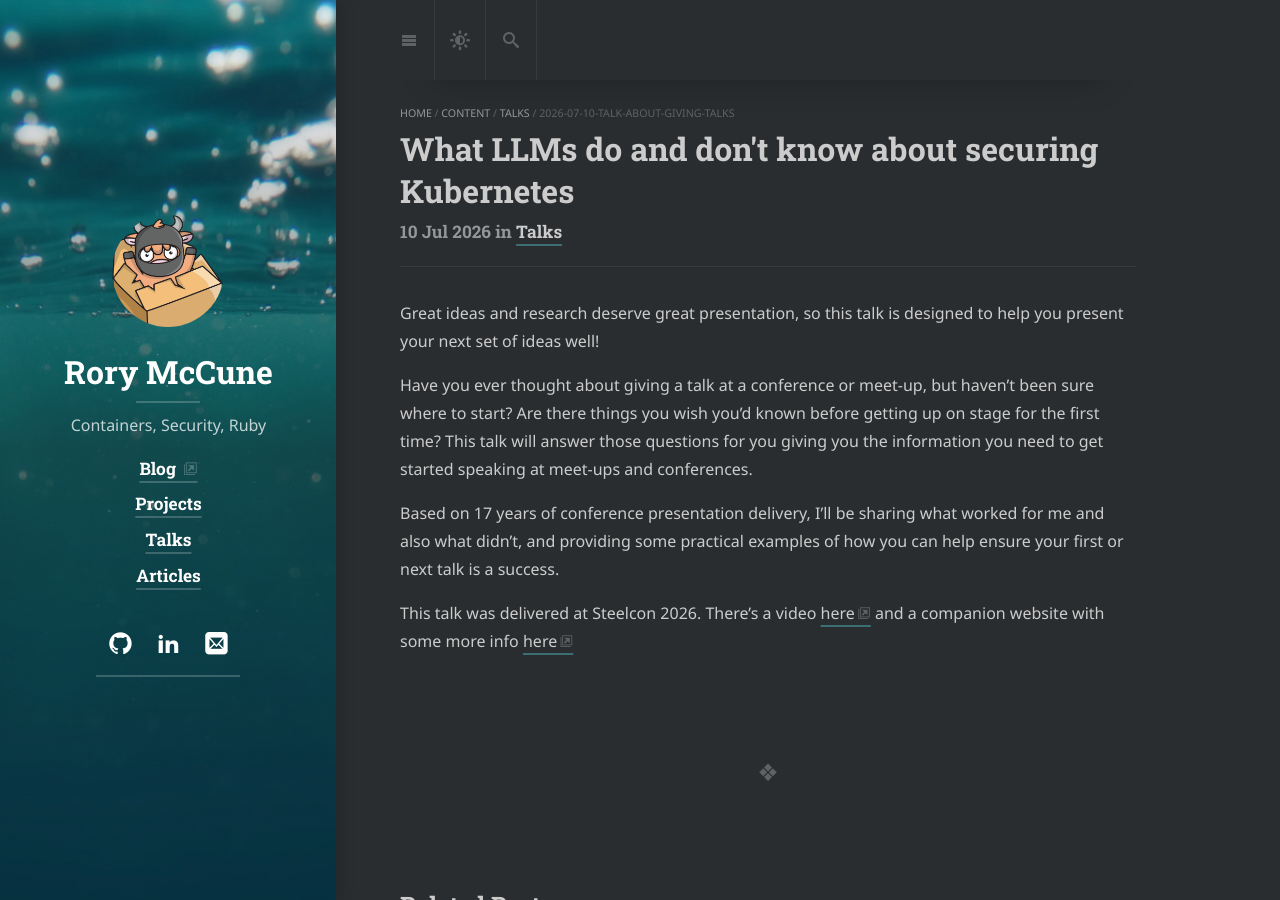
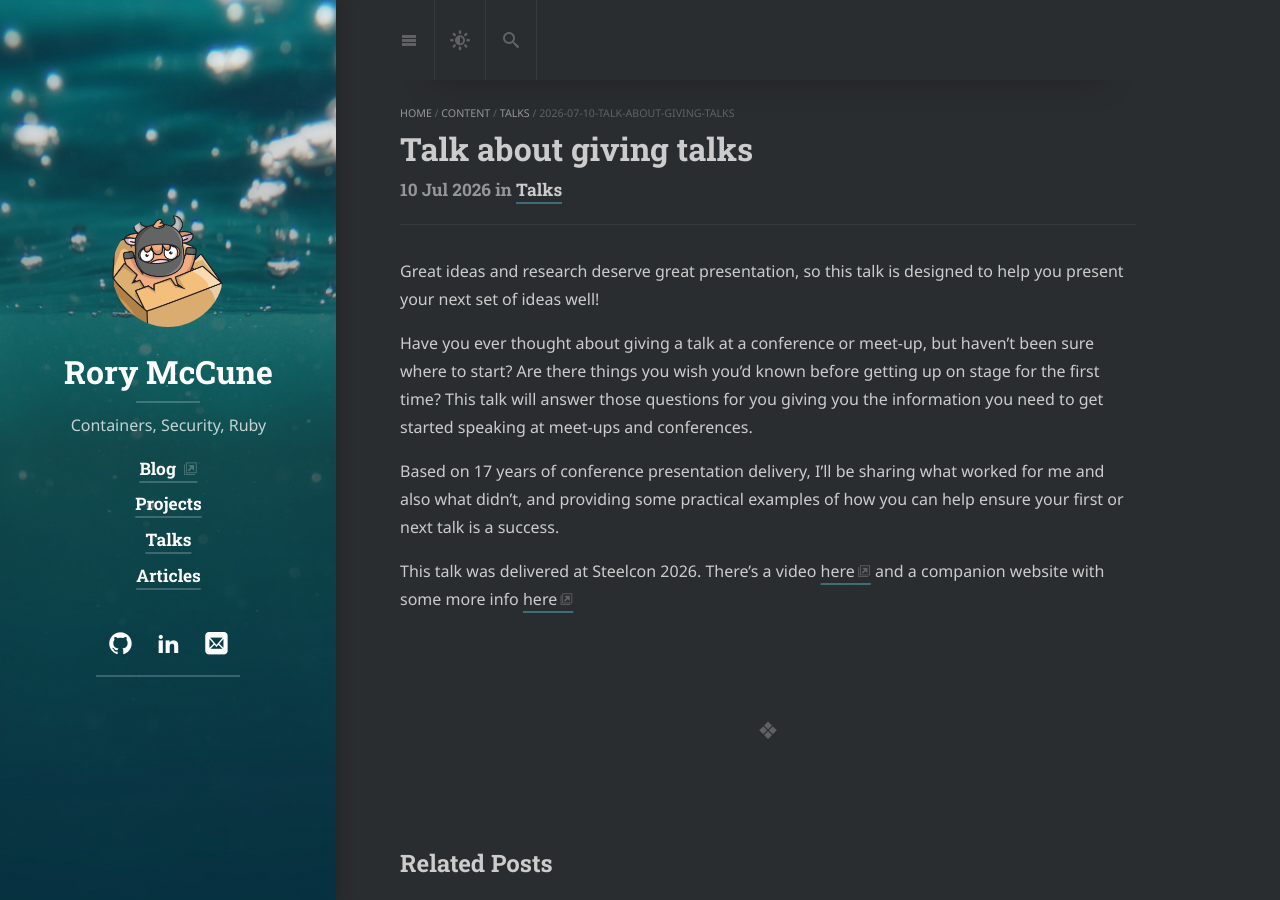
Before and after one commit to raesene/www.mccune.org.uk, a Jekyll site: the page built from _posts/2026-07-10-Talk-about-Giving-Talks.md, in a window 1280 px wide and 900 px high. Built offline with Jekyll 4.4.1, drawn with Linux system fonts in a browser that asks for light colours; cached includes are drawn as plain includes; nearby versions of some CDN libraries; some web fonts are replaced; our own code applies the rules of GitHub Pages for plain Markdown files; library files that are not in the unit come from our copies.

Commit message:
fix talk title

```diff
--- a/_posts/2026-07-10-Talk-about-Giving-Talks.md
+++ b/_posts/2026-07-10-Talk-about-Giving-Talks.md
@@ -1,5 +1,5 @@
 ---
-title: What LLMs do and don't know about securing Kubernetes
+title: Talk about giving talks
 type: post
 category: talks
 ---
```
